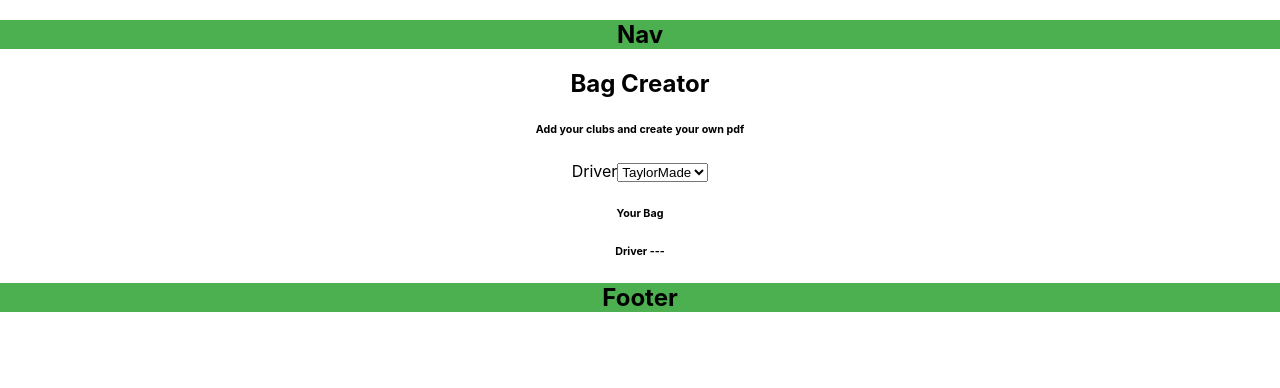
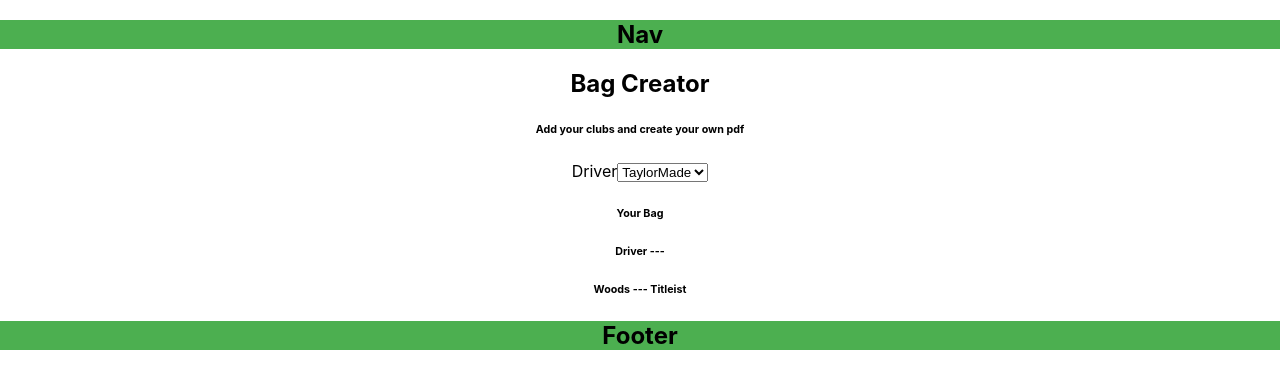
Before and after one commit to poplockndrop1t/golfBuddy, a React (Create React App) app: page / in a window 1280 px wide. Shown: the top 388 px of the page. Built offline with nearby package versions, Linux system fonts and the light colour scheme.

Commit message:
Render mapped woods object

```diff
--- a/src/App.js
+++ b/src/App.js
@@ -9,8 +9,8 @@ class App extends React.Component {
     super(props);
     this.state = {
       driver: '',
-      threeWood: '',
-      gapWood: '',
+      woods: [{ 'wood': 'Titleist' }],
+      hybrids: [],
       irons: '',
       gapWedge: '',
       sandWedge: '',
--- a/src/BagCreator/BagCreator.js
+++ b/src/BagCreator/BagCreator.js
@@ -14,8 +14,13 @@ function BagCreator({ bag, setBagState }) {
 
       <h6>Your Bag</h6>
       <h6>Driver --- { bag.driver }</h6>
+      <h6>Woods --- {
+        bag.woods.map(wood => wood.wood)
+
+      }</h6>
     </div>
   )
 };
 
+
 export default BagCreator;
--- a/src/BagCreator/ClubOptions/ClubOptions.js
+++ b/src/BagCreator/ClubOptions/ClubOptions.js
@@ -9,7 +9,7 @@ function ClubOptions({ setBagState }) {
 
   return (
     <div className="bagCreatorContainer">
-      <form>
+      <div className="driverContainer">
         <label>Driver
           <select name="driver" onChange={ handleCange }>
             <option value="TaylorMade">TaylorMade</option>
@@ -18,7 +18,10 @@ function ClubOptions({ setBagState }) {
             <option value="Ping">Ping</option>
           </select>
         </label>
-      </form>
+      </div>
+      <div className="woodsContainer">
+
+      </div>
     </div>
   )
 };
```
